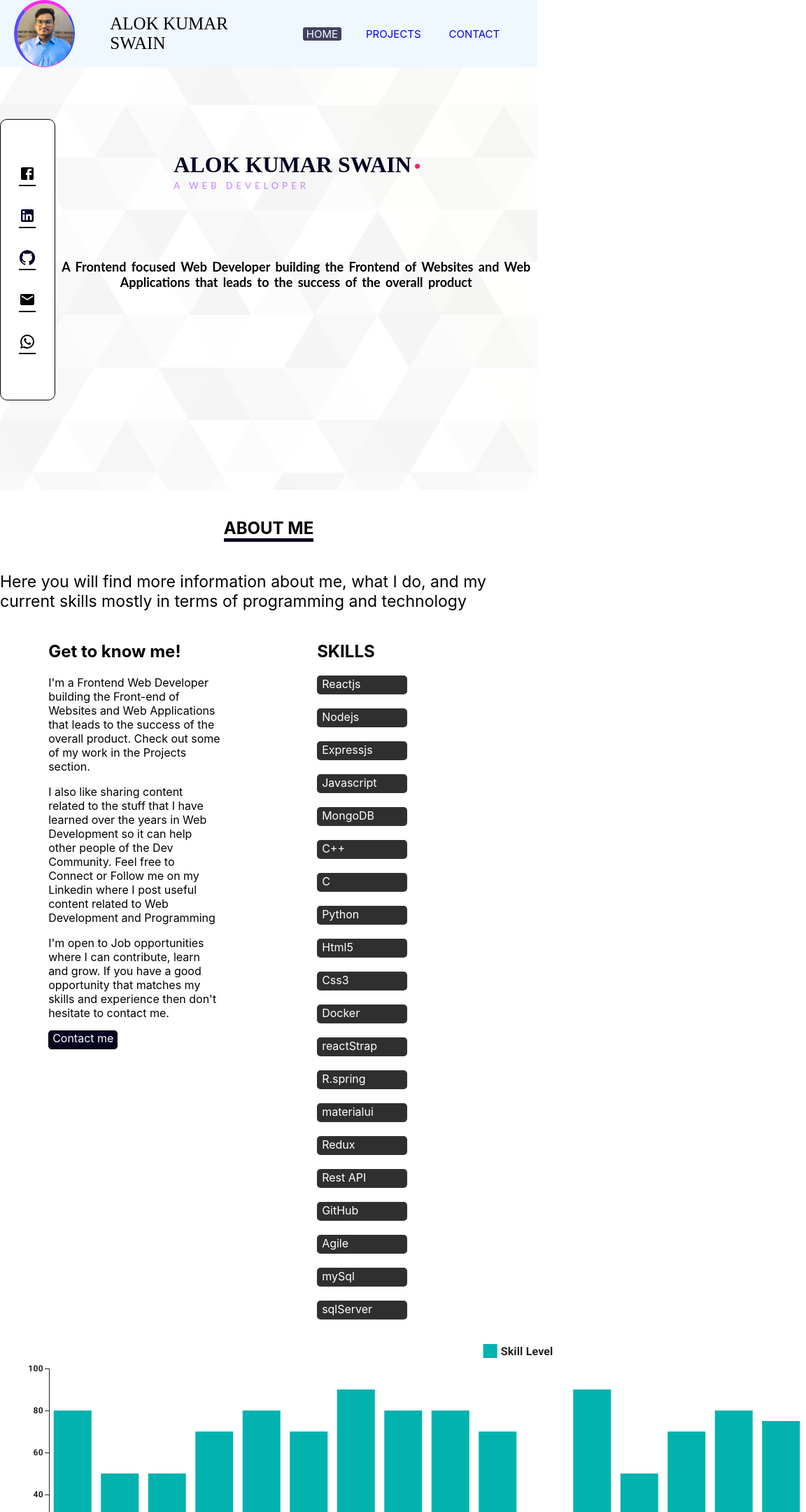
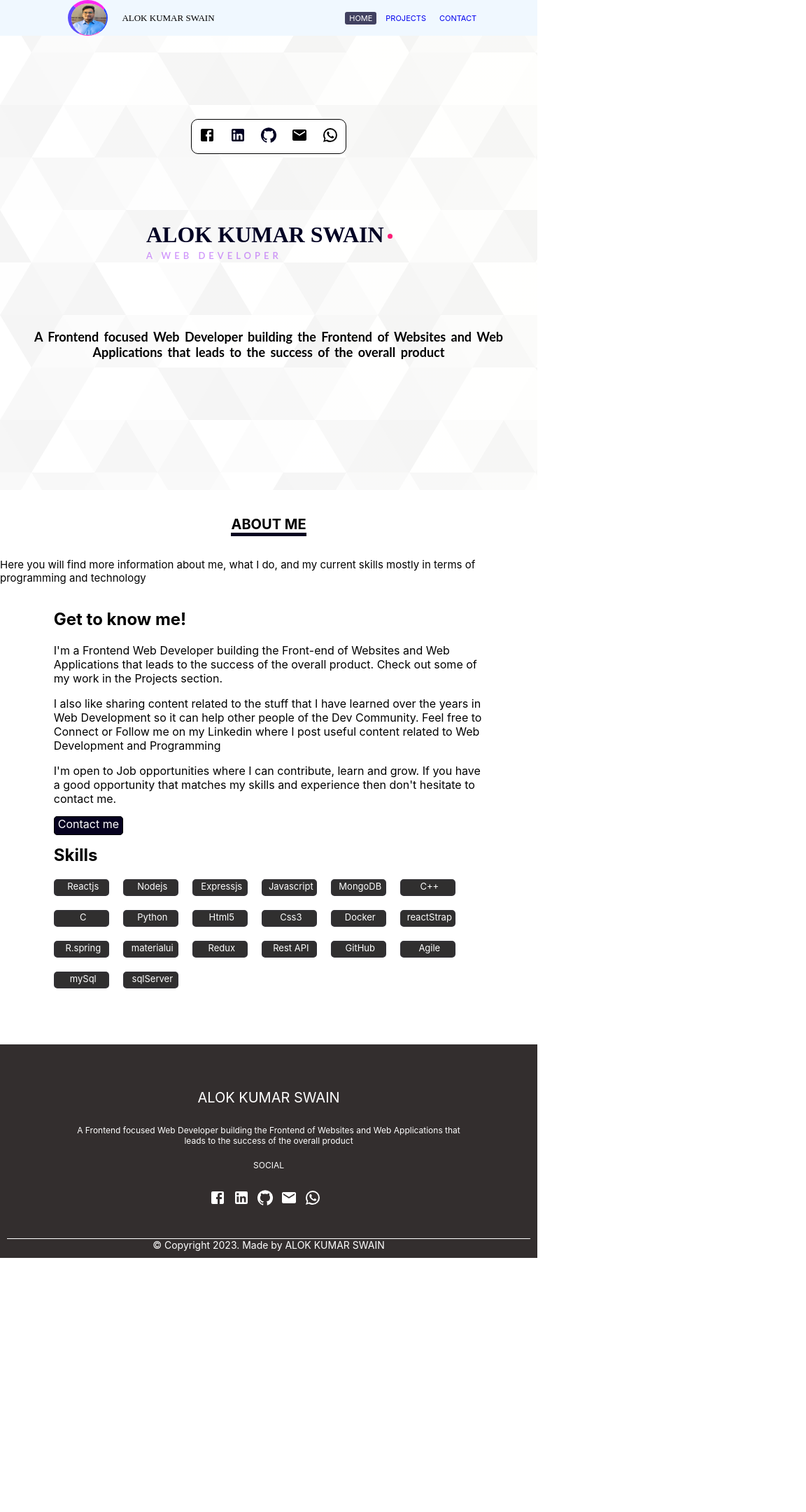
Before and after one commit to Alokcseit/mywebsite, a React (Create React App) app: page / in a window 768 px wide. Shown: the top 2160 px of the page at 70% size, 1152 px wide, since content can reach past the window. After the commit the page ends 1797 px from the top, so only its background shows below. Built offline with nearby package versions, Linux system fonts and the light colour scheme.

Commit message:
responsive all are

```diff
--- a/src/Components/Aboutme.css
+++ b/src/Components/Aboutme.css
@@ -31,8 +31,10 @@
   background-color: rgb(48, 47, 47);
   color: #ffff;
   padding-left: 5px;
-  padding-bottom: 3px;
+  padding-bottom: 5px;
   cursor: pointer;
+  text-align: center;
+  font-size: 20px;
 }
 .separator {
   display: flex;
@@ -44,3 +46,53 @@
 .chart {
   margin-left: 20px;
 }
+@media (min-width: 768px) {
+  .divider {
+    flex-direction: column; /* Change to column layout for smaller screens */
+    align-items: center; /* Center items horizontally */
+  }
+
+  .about_me,
+  .skil {
+    width: 80%; /* Reduce width for smaller screens */
+  }
+
+  .Paragraph {
+    font-size: 20px; /* Reduce font size for smaller screens */
+  }
+
+  .sk {
+    font-size: 20px; /* Reduce font size for smaller screens */
+  }
+}
+@media (max-width: 768px) {
+  .divider {
+    flex-direction: column; /* Change to column layout for smaller screens */
+    align-items: center; /* Center items horizontally */
+  }
+
+  .about_me,
+  .skil {
+    width: 80%; /* Reduce width for smaller screens */
+  }
+
+  .Paragraph {
+    font-size: 15px; /* Reduce font size for smaller screens */
+  }
+
+  .sk {
+    font-size: 15px; /* Reduce font size for smaller screens */
+  }
+  .about_me {
+    height: auto;
+  }
+  .heading_main {
+    font-size: 20px;
+  }
+  .sk {
+    font-size: 13px;
+    height: 15px;
+    width: 70px;
+    text-align: center;
+  }
+}
--- a/src/Components/Aboutme.js
+++ b/src/Components/Aboutme.js
@@ -1,7 +1,6 @@
 import "./Aboutme.css";
 import { NavLink } from "react-router-dom";
 import * as React from "react";
-import { BarChart } from "@mui/x-charts/BarChart";
 
 const skills = [
   { name: "Reactjs", abbreviation: 80 },
@@ -25,10 +24,7 @@ const skills = [
   { name: "mySql", abbreviation: 80 },
   { name: "sqlServer", abbreviation: 80 },
 ];
-const dataset = skills.map((skill) => ({
-  skills: skill.name,
-  value: skill.abbreviation,
-}));
+
 function Aboutme() {
   return (
     <>
@@ -77,7 +73,7 @@ function Aboutme() {
             </NavLink>
           </div>
           <div className="skil">
-            <h2 className="header_skill">SKILLS </h2>
+            <h2 className="header_skill">Skills </h2>
             <div className="separator">
               {skills.map((item, index) => (
                 <div className="sk" key={index}>
@@ -89,18 +85,7 @@ function Aboutme() {
         </div>
       </div>
       <br />
-      <div className="chart">
-        <BarChart
-          dataset={dataset}
-          xAxis={[
-            { scaleType: "band", dataKey: "skills", orientation: "vertical" },
-          ]} // Set the orientation to vertical
-          series={[{ dataKey: "value", label: "Skill Level" }]}
-          layout="vertical" // Set the layout to vertical
-          width={1450}
-          height={400}
-        />
-      </div>
+      <div style={{ height: "60px" }}></div>
     </>
   );
 }
--- a/src/Components/Cntent.css
+++ b/src/Components/Cntent.css
@@ -254,3 +254,30 @@
   text-decoration: none;
   color: #020224;
 }
+@media screen and (max-width: 768px) {
+  .subc2 {
+    flex-direction: column;
+    align-items: center;
+  }
+
+  .subc_left {
+    width: auto;
+    padding: 10px;
+
+    border: 1px solid black;
+    border-radius: 10px;
+    height: auto;
+    display: flex;
+    flex-direction: row;
+    justify-content: center;
+    gap: 20px;
+  }
+
+  .icons {
+    border-bottom: none;
+  }
+
+  .subc_right {
+    width: 100%;
+  }
+}
--- a/src/Components/Contact.css
+++ b/src/Components/Contact.css
@@ -1,18 +1,37 @@
 .fakecontainer {
-  height: 110px;
+  height: 110px; /* Adjust the height as needed */
 }
+
 .c_formvalue {
-  width: 300px;
+  width: 300px; /* Adjust the width as needed */
   height: 400px;
   border: 1px solid gray;
   padding: 20px;
   border-radius: 5px;
+  margin: 0 auto; /* Center the form horizontally */
 }
+
 .c_form {
   width: 100%;
-
   height: auto;
   display: flex;
   flex-direction: row;
-  justify-content: center;
+  justify-content: center; /* Center the form horizontally within its container */
 }
+
+.map {
+  overflow: hidden;
+}
+
+@media screen and (max-width: 768px) {
+  .c_form {
+    width: 100%; /* Adjust the width as needed */
+    height: auto;
+    display: flex;
+    flex-direction: row;
+    justify-content: center;
+  }
+  .map {
+    height: 200px;
+  }
+}
--- a/src/Components/Footer.css
+++ b/src/Components/Footer.css
@@ -1,44 +1,87 @@
 .footer_main {
-  height: 150px;
-  width: 100%;
+  height: auto;
+  width: auto;
   background-color: rgb(51, 46, 46);
   display: flex;
   flex-direction: row;
   justify-content: space-around;
-  border-bottom: 1px solid white;
+  align-items: center;
+  padding: 20px;
+  text-align: center;
+  overflow-y: hidden; /* Prevent overflow on the right side */
 }
-.subfooter1 {
-  width: 40%;
-  height: auto;
+
+.subfooter1,
+.subfooter2 {
+  width: 100%;
+  margin-bottom: 20px;
 }
-.subfooter2 {
-  width: 30%;
-  height: auto;
+
+.headd {
+  color: #fff;
+  font-size: 24px;
+  margin-bottom: 10px;
 }
-.headd {
-  color: #ffff;
-  font-size: 30px;
+
+.paraa {
+  color: #fff;
+  font-size: 14px;
 }
-.paraa {
-  color: #ffff;
-  font-size: 17px;
+
+.social {
+  color: #fff;
+  font-size: 18px;
+  margin-bottom: 10px;
 }
-.social {
-  color: #ffff;
-}
+
 .socialicon {
   display: flex;
-  flex-direction: row;
-  gap: 10px;
+  flex-wrap: wrap;
+  justify-content: center;
 }
+
 .iconsall {
-  color: #ffff;
+  color: #fff;
+  font-size: 24px;
+  margin-right: 10px;
 }
+
 .ftr {
   background-color: rgb(51, 46, 46);
-  height: 300px;
+  padding: 10px;
+  text-align: center;
+  color: #fff;
+  font-size: 14px;
+  width: auto; /* Ensure full width */
 }
-.li1 {
+
+.ftr a {
+  color: #fff;
   text-decoration: none;
-  color: #ffff;
 }
+
+/* Media Queries */
+@media (max-width: 768px) {
+  .footer_main {
+    flex-direction: column; /* Change to column layout for mobile */
+    align-items: center; /* Center items horizontally */
+  }
+
+  .subfooter1,
+  .subfooter2 {
+    width: 80%; /* Adjust width for smaller screens */
+  }
+
+  .headd {
+    font-size: 20px; /* Reduce font size for smaller screens */
+  }
+
+  .paraa,
+  .social {
+    font-size: 12px; /* Reduce font size for smaller screens */
+  }
+
+  .ftr {
+    overflow-wrap: break-word; /* Break words to prevent overflow */
+  }
+}
--- a/src/Components/Footer.js
+++ b/src/Components/Footer.js
@@ -52,7 +52,8 @@ function Footer() {
             </div>
           </div>
         </div>
-        <div style={{ color: "#ffff", marginLeft: "550px", marginTop: "50px" }}>
+        <div style={{ height: "1px", backgroundColor: "white" }}></div>
+        <div className="copyright">
           © Copyright 2023. Made by ALOK KUMAR SWAIN
         </div>
       </div>
--- a/src/Components/Header.css
+++ b/src/Components/Header.css
@@ -31,6 +31,7 @@
 .name {
   font-size: 25px;
   font-family: "Times New Roman", Times, serif;
+  width: auto;
 }
 .head {
   position: fixed;
@@ -61,3 +62,43 @@
   color: #ffff;
   background-color: rgba(10, 7, 45, 0.756);
 }
+@media (max-width: 768px) {
+  .logoimage,
+  .logoimage2 {
+    width: 100%; /* Occupy full width */
+    justify-content: center; /* Center items horizontally */
+  }
+  .name {
+    font-size: 13px;
+    width: auto; /* Reduce font size for smaller screens */
+    font-weight: 300;
+  }
+
+  .links1,
+  .links2,
+  .links3 {
+    font-size: 11px; /* Reduce font size for smaller screens */
+    padding: 2px 6px; /* Adjust padding for smaller screens */
+  }
+  .logo {
+    height: 45px; /* Reduce size for smaller screens */
+    width: 50px; /* Reduce size for smaller screens */
+    border-radius: 50%;
+  }
+  .logoimage {
+    width: 50%;
+    display: flex;
+    flex-direction: row;
+    align-items: center;
+    gap: 20px;
+  }
+  .logoimage2 {
+    width: 45%;
+    display: flex;
+    flex-direction: row;
+    justify-content: center;
+    gap: 7px;
+    align-items: center;
+    margin-right: 5px;
+  }
+}
--- a/src/Components/Project.css
+++ b/src/Components/Project.css
@@ -68,7 +68,7 @@
 }
 .project_animation {
   position: absolute;
-  top: 27%;
+  top: 40%;
   left: 50%;
   transform: translate(-50%, -50%);
   background-color: #f0f0f0;
@@ -110,3 +110,46 @@
   font-size: 20px;
   color: #06072c;
 }
+@media screen and (max-width: 768px) {
+  .project_animation {
+    top: 19%; /* Adjust the vertical positioning as needed */
+  }
+  .cards {
+    display: flex;
+    flex-direction: column;
+    justify-content: center;
+    align-items: center;
+    margin-top: 30px;
+  }
+  .nocontent {
+    margin-top: 130px; /* Adjust the top margin as needed */
+    flex-direction: column;
+    justify-content: center;
+    align-items: center;
+    height: auto;
+    padding: 20px;
+  }
+
+  .aboutproject {
+    width: 80%; /* Adjust the width of the aboutproject section */
+    margin-top: 20px; /* Add margin to separate from the card */
+    height: auto;
+  }
+
+  .title {
+    font-size: 16px; /* Adjust the font size */
+  }
+
+  .description {
+    font-size: 14px; /* Adjust the font size */
+  }
+  .project_animation {
+    padding: 10px;
+    margin-top: 40px;
+  }
+
+  .button {
+    height: 30px;
+    width: 90px;
+  }
+}
--- a/src/Components/Project.js
+++ b/src/Components/Project.js
@@ -46,7 +46,7 @@ const projects = [
   {
     id: 5,
     url: "https://crudoprtn.netlify.app/",
-    descryption: "this a small  redux project",
+    descryption: "this a small crud operation  project",
     link: "https://crudoprtn.netlify.app/",
   },
 ];
@@ -88,7 +88,7 @@ function Project() {
       <div className="nocontent">
         <div className="cards">
           <Card sx={{ width: 320 }}>
-            <div>
+            <div className="card-card">
               <Typography level="title-lg">
                 {projects[projectc].title}
               </Typography>
@@ -109,6 +109,7 @@ function Project() {
             <CardContent orientation="horizontal">
               <a href={projects[projectc].link}>
                 <Button
+                  className="button"
                   variant="solid"
                   size="md"
                   color="primary"
```
